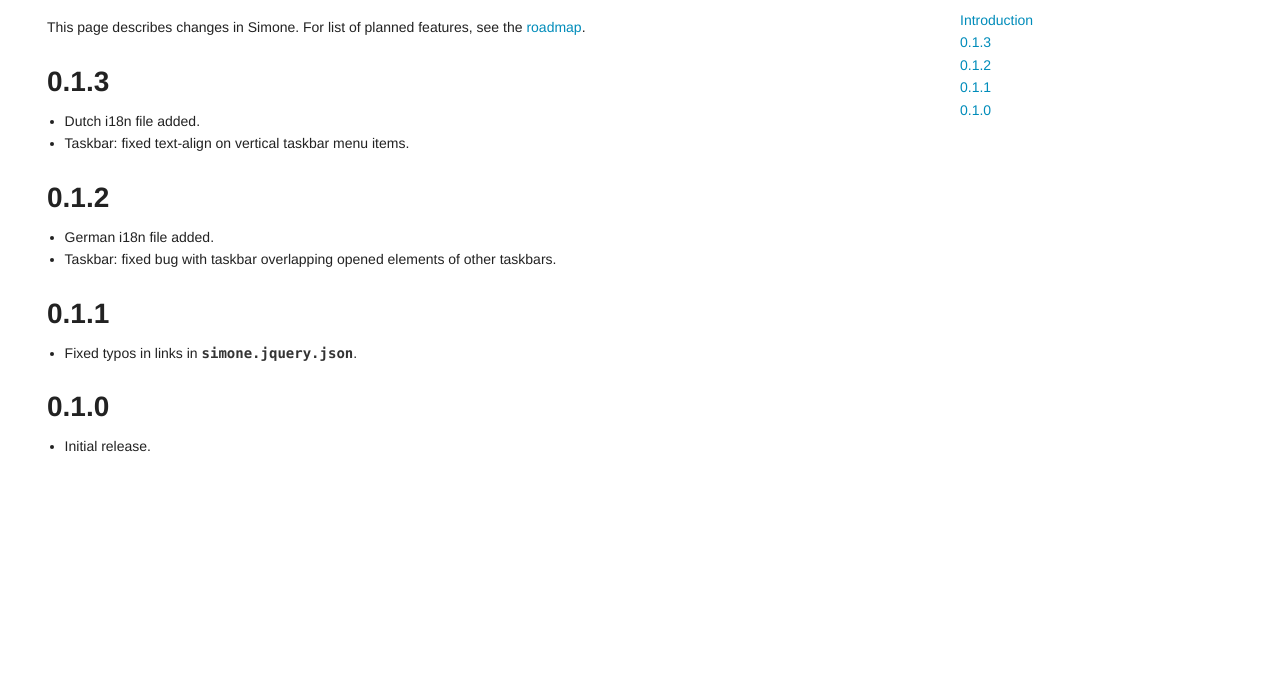
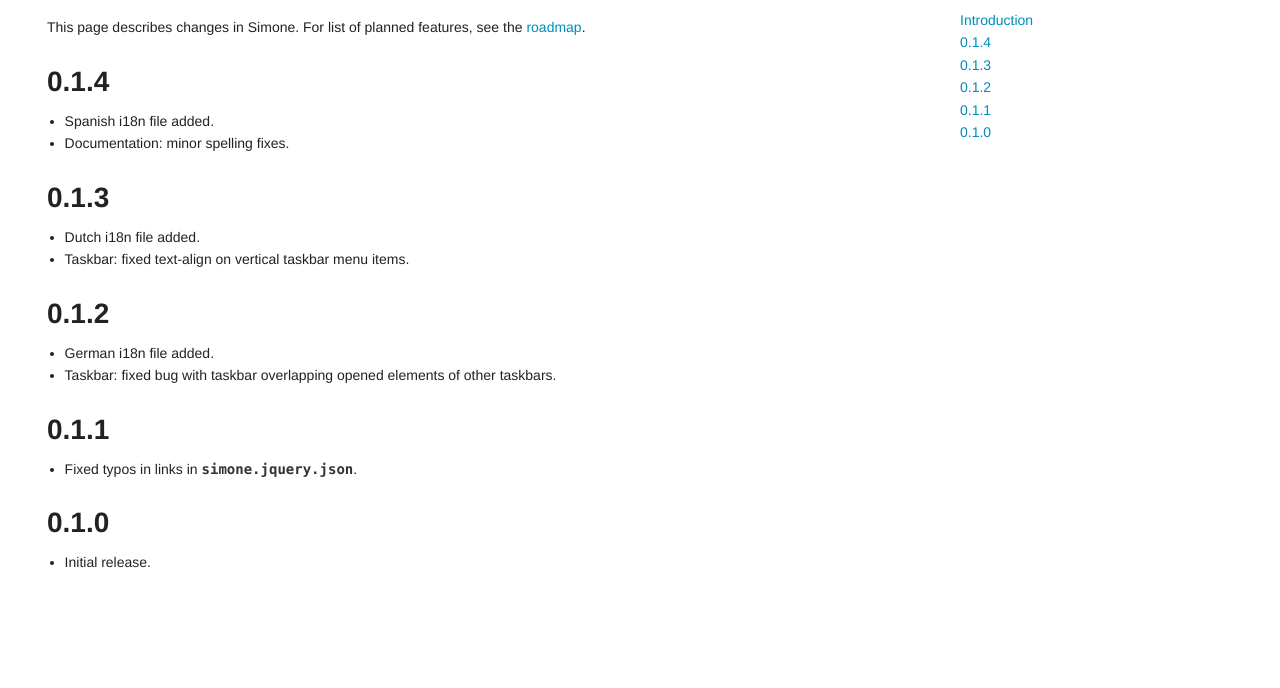
Before and after one commit to cezarykluczynski/simone, a plain HTML site: page docs/changelog.html in a window 1280 px wide. Shown: the part 112-800 px from the top of the page. Drawn offline with Linux system fonts and the light colour scheme.

Commit message:
Update changelog and jQuery Plugin Package Manifest for v0.1.4

```diff
--- a/docs/changelog.html
+++ b/docs/changelog.html
@@ -16,6 +16,7 @@
 		<h3 id="tos">Changelog</h3>
 		<ul class="side-nav">
 			<li><a href="#introduction">Introduction</a></li>
+			<li><a href="#0.1.4">0.1.4</a></li>
 			<li><a href="#0.1.3">0.1.3</a></li>
 			<li><a href="#0.1.2">0.1.2</a></li>
 			<li><a href="#0.1.1">0.1.1</a></li>
@@ -34,6 +35,14 @@
 			<p>
 				This page describes changes in Simone. For list of planned features, see the <a href="roadmap.html">roadmap</a>.
 			</p>
+
+			<span id="0.1.4" class="anchor-fix"></span>
+			<h2>0.1.4</h2>
+
+			<ul>
+				<li>Spanish i18n file added.</li>
+				<li>Documentation: minor spelling fixes.</li>
+			</ul>
 
 			<span id="0.1.3" class="anchor-fix"></span>
 			<h2>0.1.3</h2>
--- a/simone.jquery.json
+++ b/simone.jquery.json
@@ -2,7 +2,7 @@
 	"title": "Simone",
 	"name": "simone",
 	"description": "Simone is a JavaScript window manager consisting of two widgets: taskbar and window, providing a desktop-like experience. It's especially useful for single-page applications. It's built on top of the jQuery and jQuery UI.",
-	"version": "0.1.3",
+	"version": "0.1.4",
 	"licenses": [
 		{
 			"type": "MIT",
```
